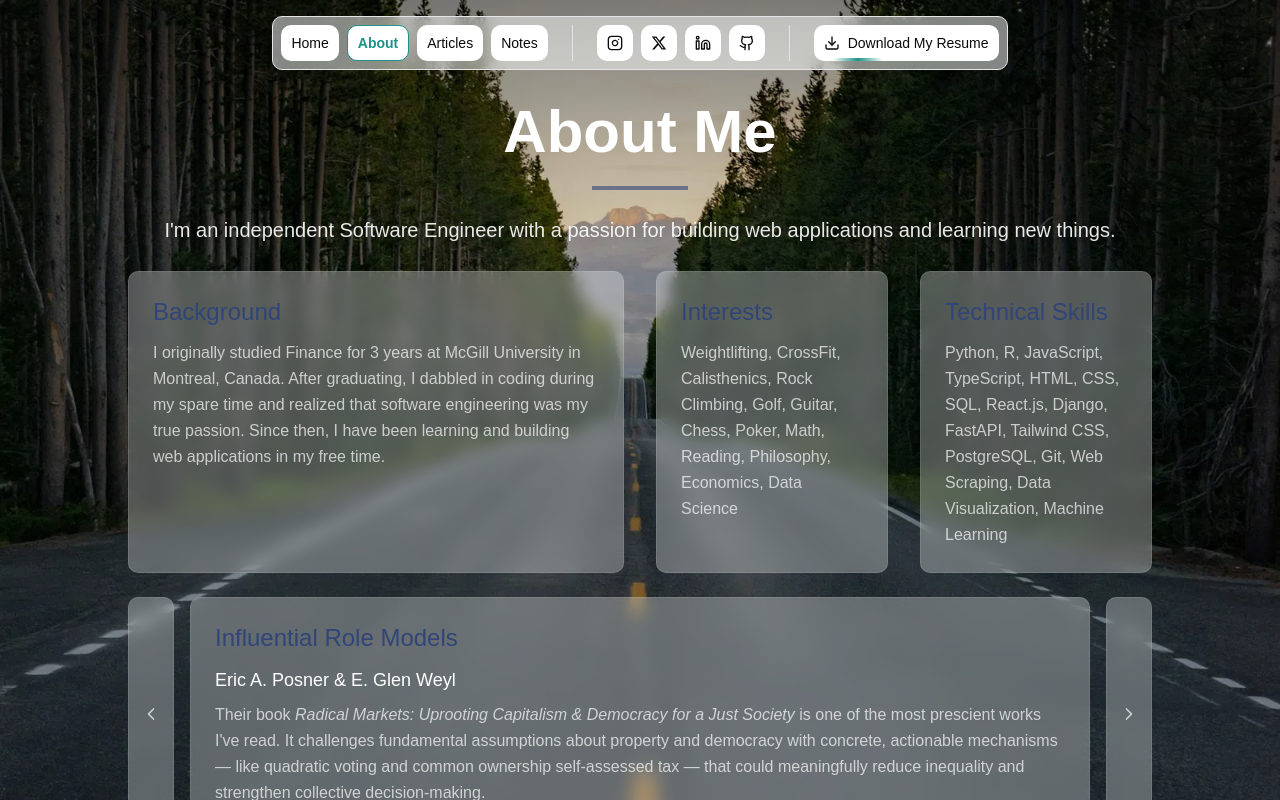
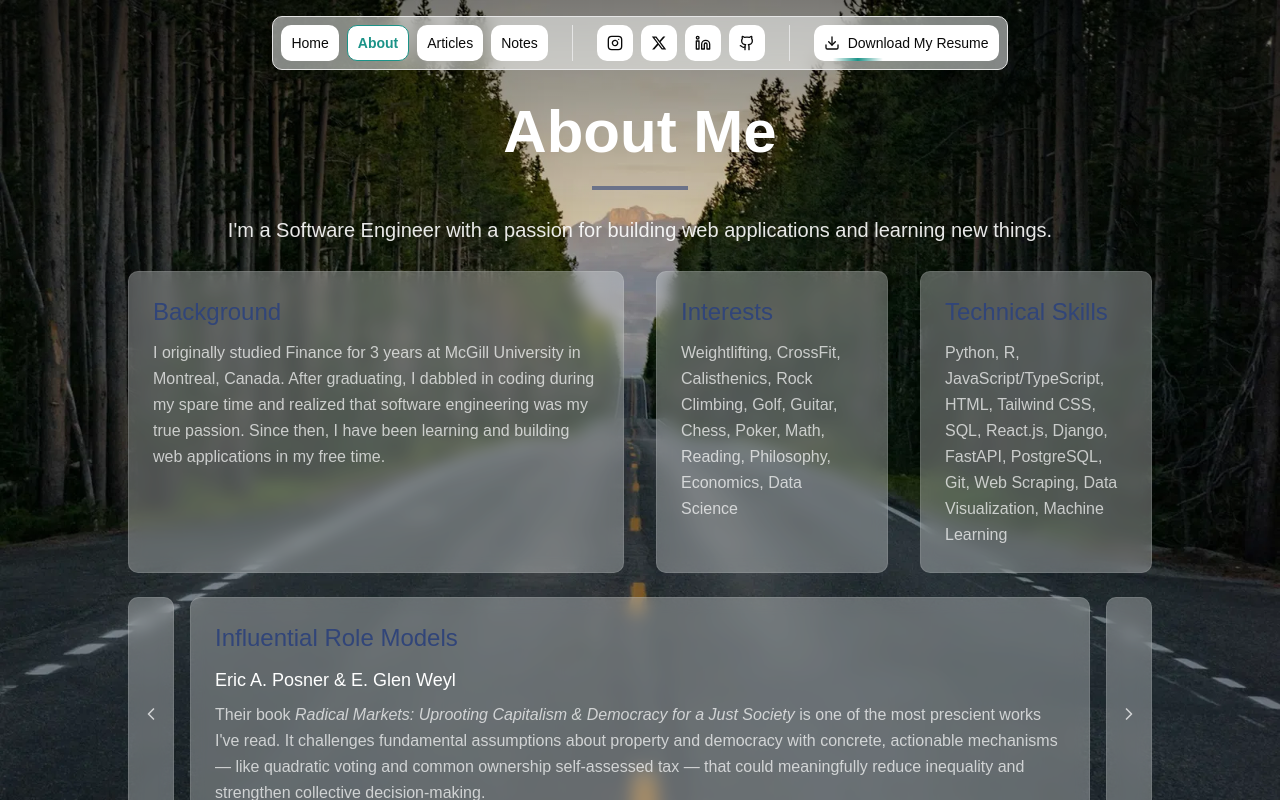
Before and after one commit to maxsands700/website, a React (Vite) app: page /about-me in a window 1280 px wide. Shown: the top 800 px of the page. Built offline with nearby package versions, Linux system fonts and the light colour scheme.

Commit message:
added Note for the Network State

```diff
--- a/src/pages/AboutMe.tsx
+++ b/src/pages/AboutMe.tsx
@@ -29,6 +29,19 @@ const roleModels: { name: string; description: ReactNode }[] = [
     name: "Ray Dalio",
     description:
       "Ray Dalio is more of a historian, econometrician, and data scientist than hedge fund manager. His ability to distill centuries of history into clear narratives of cause and effect is remarkable, producing deeply compelling work on debt crises and the changing world order.",
+  },
+  {
+    name: "Balaji Srinivasan",
+    description: (
+      <>
+        His book <em>The Network State</em> offers a bold, actionable framework
+        for how technology and collective coordination can build new societies
+        from scratch. Balaji, similar to many of these other role models, has
+        the ability to synthesize history, technology, and political theory into
+        a coherent vision for the future. In his case, his vision is a roadmap
+        for turning online communities into sovereign realities.
+      </>
+    ),
   },
   {
     name: "Vitalik Buterin",
@@ -102,8 +115,8 @@ export default function AboutMe() {
               : "opacity-0 blur-md translate-y-4"
           }`}
         >
-          I'm an independent Software Engineer with a passion for building web
-          applications and learning new things.
+          I'm a Software Engineer with a passion for building web applications
+          and learning new things.
         </p>
 
         <div className="grid grid-cols-1 md:grid-cols-4 gap-8">
@@ -160,8 +173,8 @@ export default function AboutMe() {
               Technical Skills
             </h2>
             <p className="text-white/70 font-light leading-relaxed">
-              Python, R, JavaScript, TypeScript, HTML, CSS, SQL, React.js,
-              Django, FastAPI, Tailwind CSS, PostgreSQL, Git, Web Scraping, Data
+              Python, R, JavaScript/TypeScript, HTML, Tailwind CSS, SQL,
+              React.js, Django, FastAPI, PostgreSQL, Git, Web Scraping, Data
               Visualization, Machine Learning
             </p>
           </div>
--- a/src/pages/Notes.tsx
+++ b/src/pages/Notes.tsx
@@ -8,6 +8,11 @@ interface NoteLink {
 }
 
 const noteLinks: NoteLink[] = [
+  {
+    title: "The Network State: How To Start a New Country",
+    description: "By Balaji Srinivasan",
+    url: "https://puffy-bunny-845.notion.site/The-Network-State-341d50e5bd3a80a388f7ead090e343b4?source=copy_link",
+  },
   {
     title:
       "Radical Markets: Uprooting Capitalism & Democracy for a Just Society",
```
Also changed, not shown: 1 other file (tests, documents, lock files or other folders).
